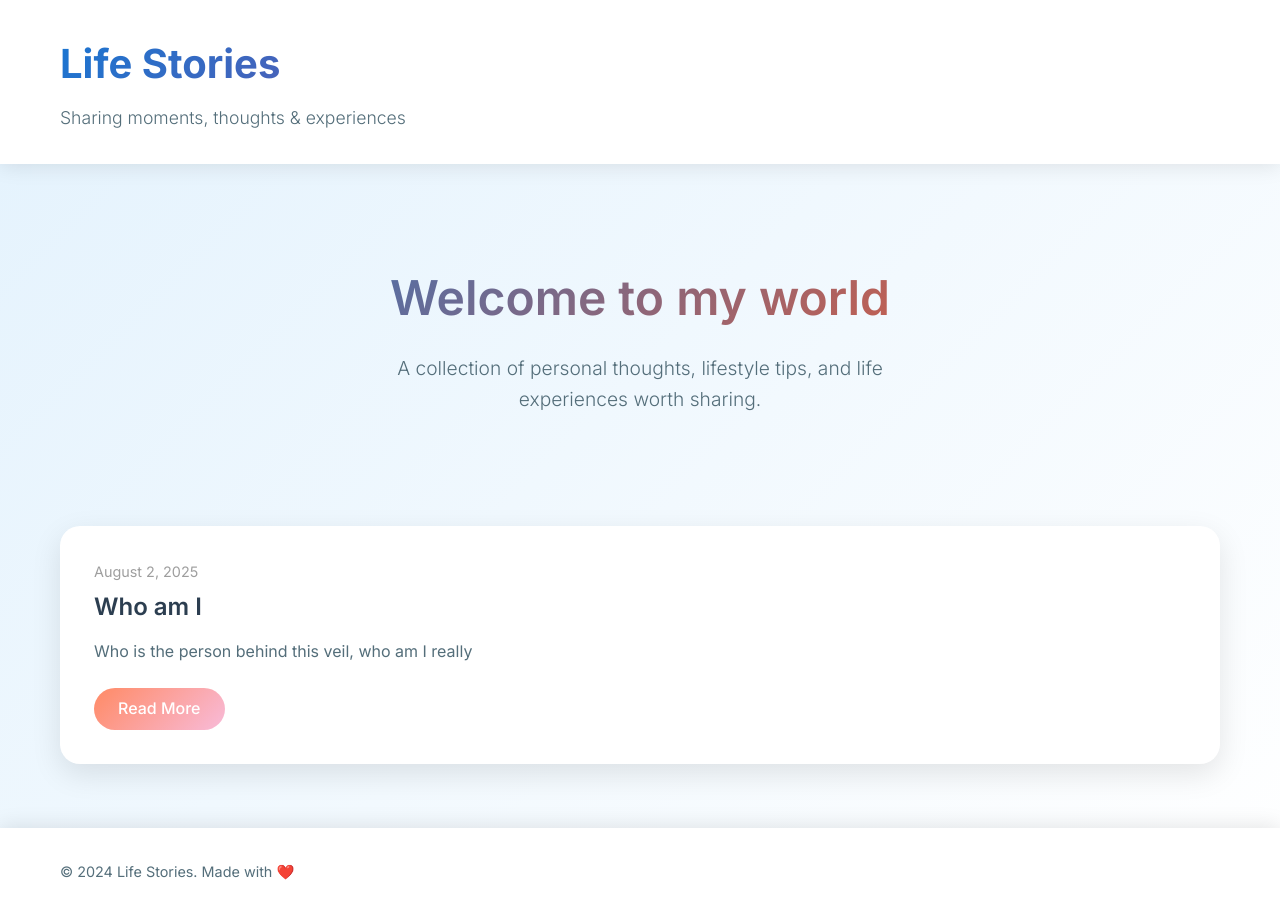
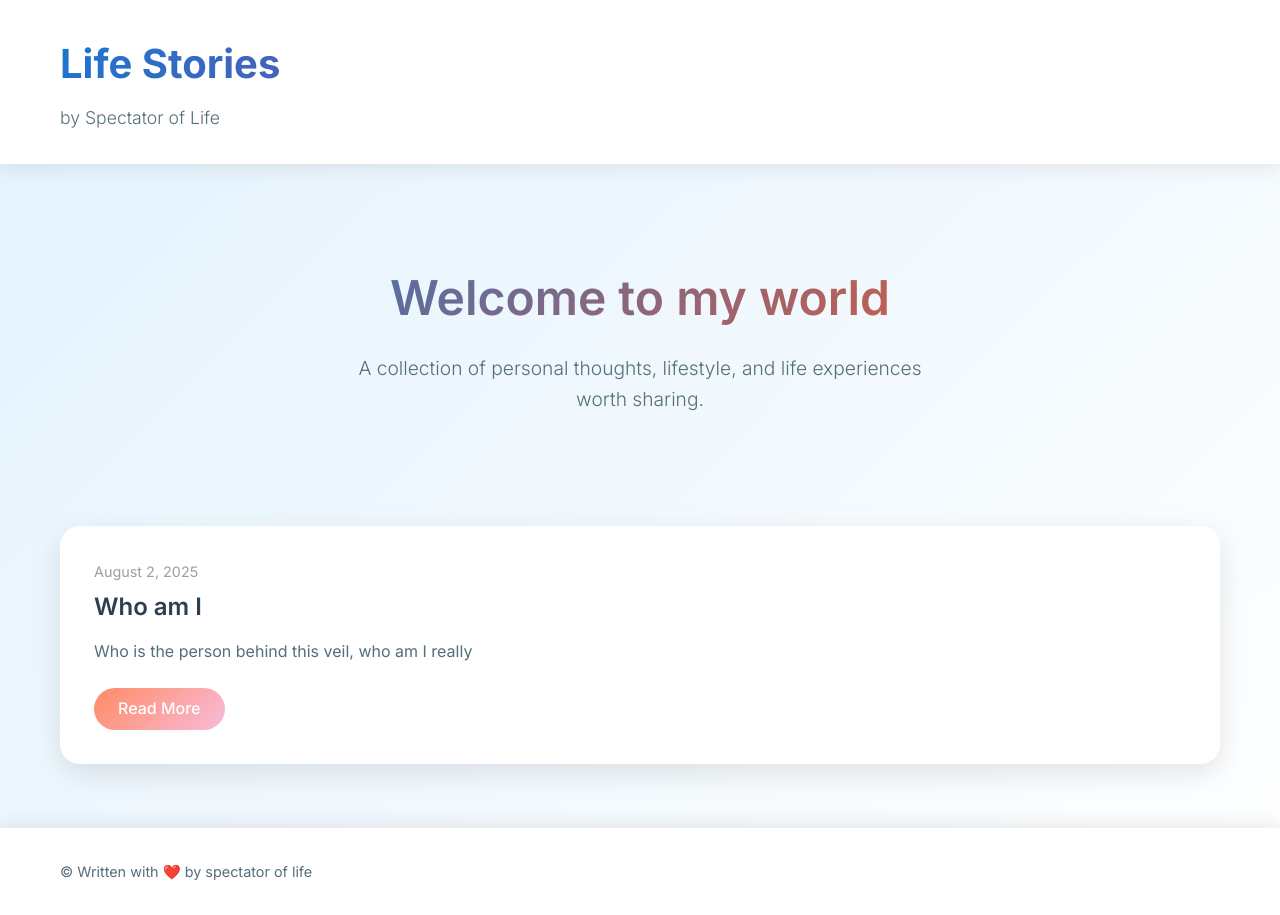
Before and after one commit to spectator-of-life/my-life, a plain HTML site: page index.html in a window 1280 px wide. Drawn offline with Linux system fonts and the light colour scheme.

Commit message:
some minor changes in taglines

```diff
--- a/index.html
+++ b/index.html
@@ -11,7 +11,7 @@
     <header class="header">
         <div class="container">
             <h1 class="logo">Life Stories</h1>
-            <p class="tagline">Sharing moments, thoughts & experiences</p>
+            <p class="tagline">by Spectator of Life</p>
         </div>
     </header>
 
@@ -19,7 +19,7 @@
         <div class="container">
             <div class="hero-section">
                 <h2 class="hero-title">Welcome to my world</h2>
-                <p class="hero-description">A collection of personal thoughts, lifestyle tips, and life experiences worth sharing.</p>
+                <p class="hero-description">A collection of personal thoughts, lifestyle, and life experiences worth sharing.</p>
             </div>
 
             <div class="blog-grid" id="blogGrid">
@@ -30,7 +30,7 @@
 
     <footer class="footer">
         <div class="container">
-            <p>&copy; 2024 Life Stories. Made with ❤️</p>
+            <p>&copy; Written with ❤️ by spectator of life</p>
         </div>
     </footer>
 
```
Also changed, not shown: blog.html (+2 -2 lines).
